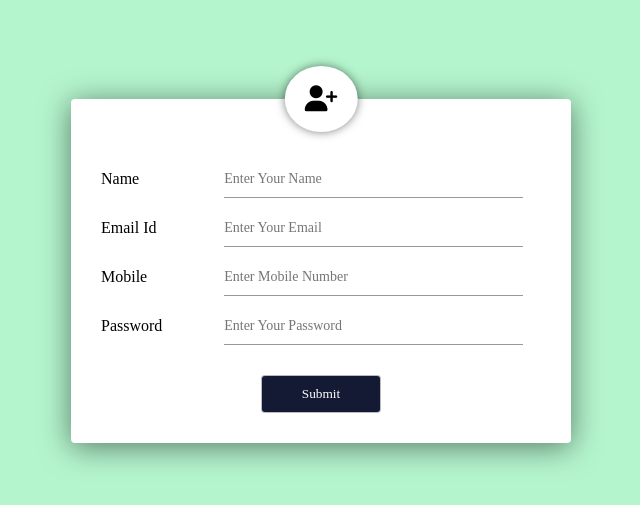
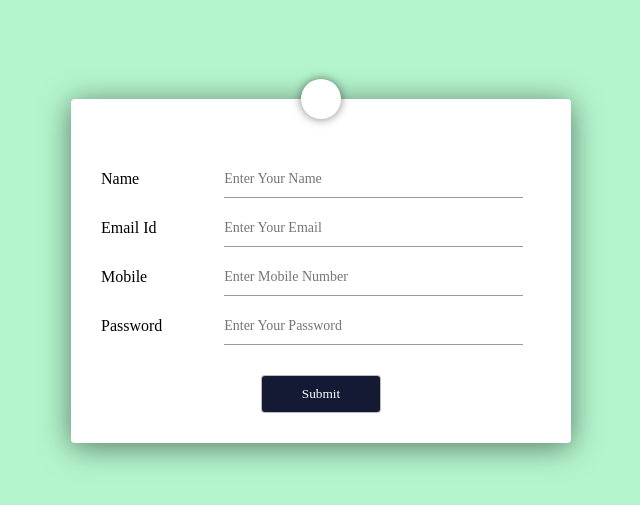
Before and after one commit to Harshit77715/Health-Booster, a website: page Front-End/admin/signup.html in a window 1280 px wide. Shown: the part 129-634 px from the top of the page, without its empty margins (319-959 px from the left). Drawn offline with Linux system fonts and the light colour scheme.

Commit message:
img link commented!

```diff
--- a/Front-End/admin/signup.html
+++ b/Front-End/admin/signup.html
@@ -8,7 +8,7 @@
   <link rel="icon" href="./titleLogo.jpg" type="image/icon type">
   <meta charset="UTF-8">
   <meta property="og:title" content="HelathBooster.com">
-  <script src="https://kit.fontawesome.com/c4254e24a8.js" crossorigin="anonymous"></script>
+  <!-- <script src="https://kit.fontawesome.com/c4254e24a8.js" crossorigin="anonymous"></script> -->
 
 </head>
 <style>
```
Also changed, not shown: Front-End/login.html (+1 -1 lines).
